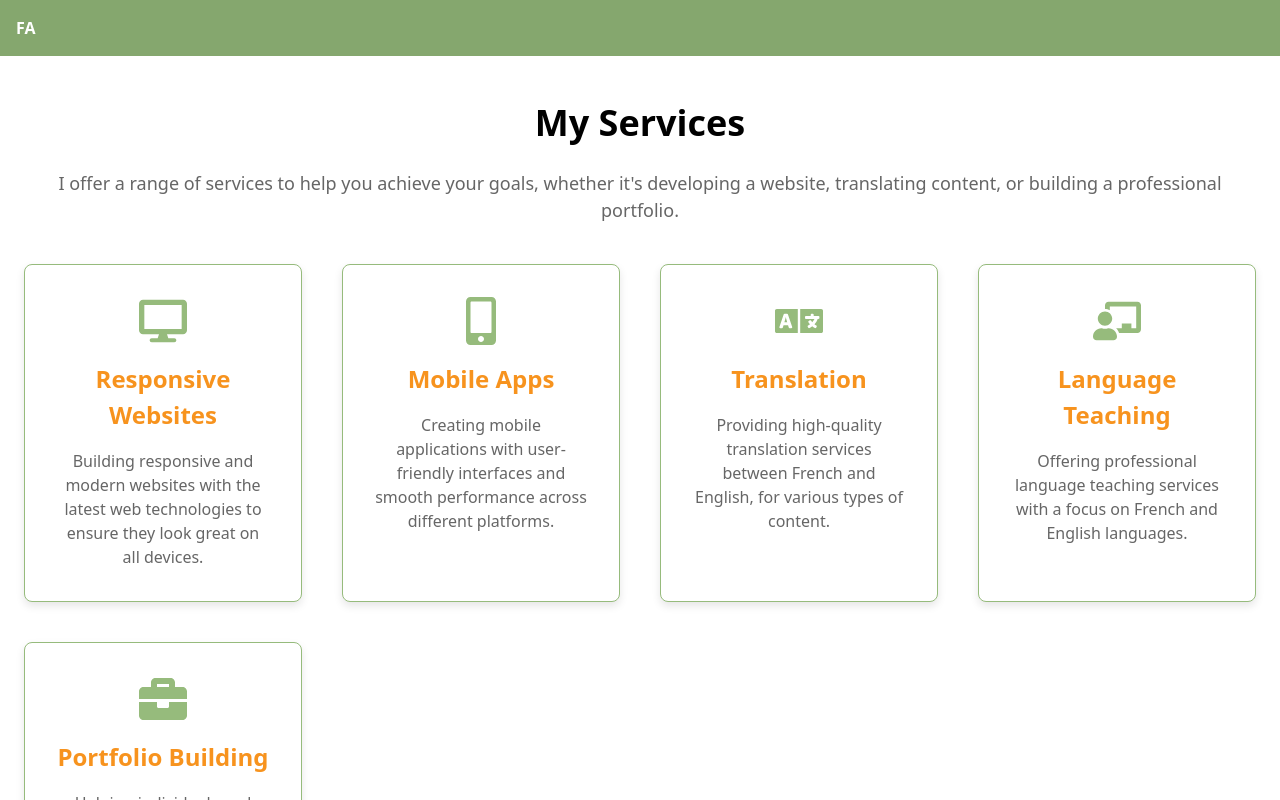
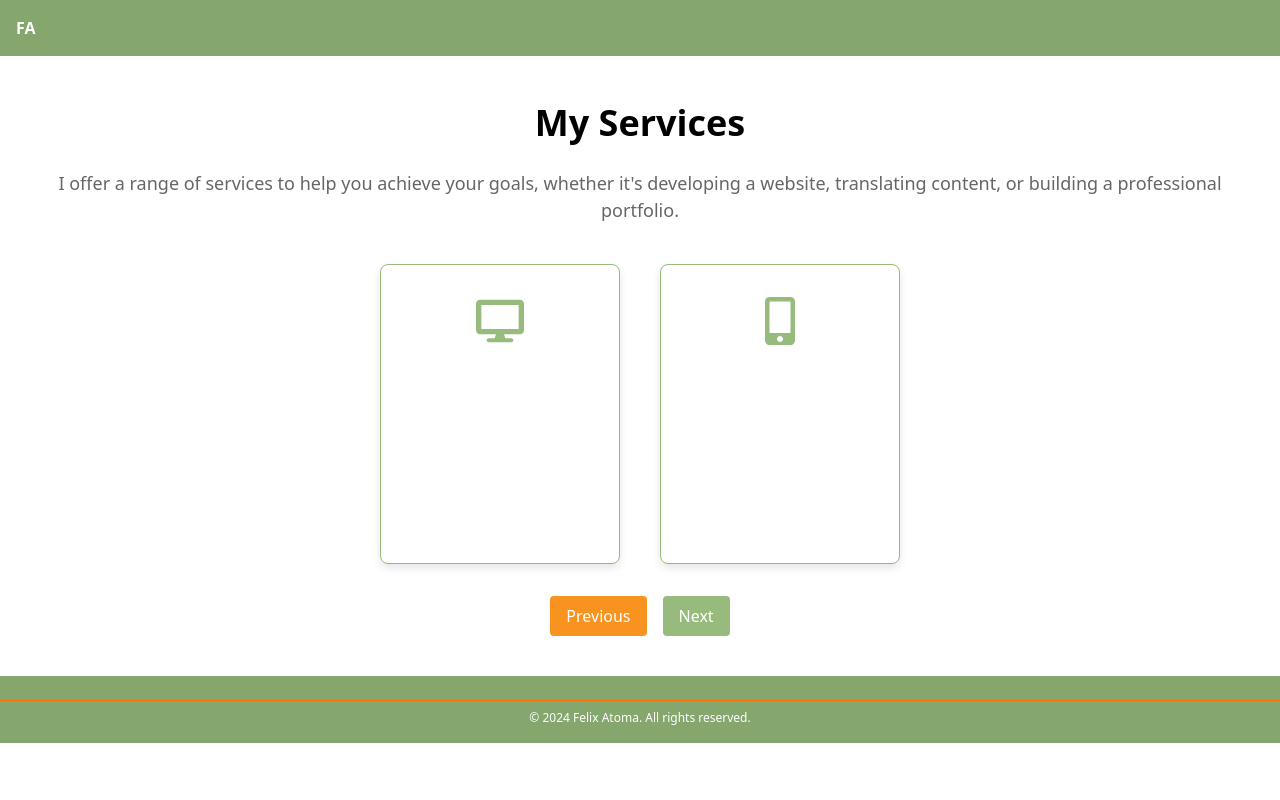
Before and after one commit to felix-atoma/felix-portfolio, a React (Vite) app: page /services in a window 1280 px wide. Shown: the top 800 px of the page. Built offline with nearby package versions, Linux system fonts and the light colour scheme.

Commit message:
contact form styling

```diff
--- a/src/components/Contact.jsx
+++ b/src/components/Contact.jsx
@@ -18,7 +18,7 @@ const Contact = () => {
 
   const handleSubmit = (e) => {
     e.preventDefault();
-    // Here you can handle form submission, e.g., send data to an API
+    // Handle form submission
     setSubmitted(true);
     // Reset form
     setFormData({ firstName: '', lastName: '', email: '', phone: '', message: '' });
@@ -35,13 +35,13 @@ const Contact = () => {
   const containerStyle = {
     maxWidth: '1200px',
     margin: '0 auto',
-    backgroundColor: '#f9f9f9', // Light gray background for contrast
+    backgroundColor: '#f9f9f9',
     boxShadow: '0 4px 6px rgba(0, 0, 0, 0.1)',
     borderRadius: '0.5rem',
     padding: '2rem',
     display: 'flex',
     flexDirection: 'column',
-    alignItems: 'center', // Center align items
+    alignItems: 'center',
   };
 
   const headerStyle = {
@@ -59,7 +59,7 @@ const Contact = () => {
   const infoHeaderStyle = {
     fontSize: '1.5rem',
     fontWeight: '700',
-    color: '#96BB7C', // Light green color
+    color: '#96BB7C',
     marginBottom: '1.5rem',
   };
 
@@ -71,9 +71,9 @@ const Contact = () => {
 
   const iconStyle = {
     fontSize: '1.5rem',
-    color: '#FF6F00', // Orange color
+    color: '#FF6F00',
     marginRight: '1rem',
-    cursor: 'pointer', // Change cursor to pointer
+    cursor: 'pointer',
   };
 
   const infoTextStyle = {
@@ -84,8 +84,8 @@ const Contact = () => {
     display: 'flex',
     flexDirection: 'column',
     gap: '1.5rem',
-    width: '100%', // Make form take full width
-    maxWidth: '500px', // Max width to center the form nicely
+    width: '100%',
+    maxWidth: '500px',
   };
 
   const inputStyle = {
@@ -97,7 +97,7 @@ const Contact = () => {
 
   const buttonStyle = {
     width: '100%',
-    backgroundColor: '#96BB7C', // Light green color
+    backgroundColor: '#96BB7C',
     color: '#ffffff',
     padding: '0.75rem',
     borderRadius: '0.5rem',
@@ -106,7 +106,24 @@ const Contact = () => {
   };
 
   const buttonHoverStyle = {
-    backgroundColor: '#85a76e', // Darker shade of light green
+    backgroundColor: '#85a76e',
+  };
+
+  const gridStyle = {
+    display: 'flex',
+    flexDirection: 'column',
+    gap: '3rem',
+    '@media (min-width: 768px)': {
+      flexDirection: 'row',
+    },
+  };
+
+  const contactInfoContainerStyle = {
+    flex: 1,
+  };
+
+  const formContainerStyle = {
+    flex: 1,
   };
 
   return (
@@ -114,9 +131,9 @@ const Contact = () => {
       <div style={containerStyle}>
         <h1 style={headerStyle}>Contact Me</h1>
 
-        <div style={{ display: 'grid', gap: '3rem', gridTemplateColumns: '1fr', '@media (min-width: 768px)': { gridTemplateColumns: '1fr 1fr' } }}>
+        <div style={gridStyle}>
           {/* Contact Information */}
-          <div style={contactInfoStyle}>
+          <div style={contactInfoContainerStyle}>
             <h2 style={infoHeaderStyle}>Contact Information</h2>
             <div style={{ display: 'flex', flexDirection: 'column', gap: '1rem' }}>
               <div style={infoItemStyle}>
@@ -132,7 +149,7 @@ const Contact = () => {
                 <p style={infoTextStyle}>+233 244173068</p>
               </div>
               <div style={infoItemStyle}>
-                <a href="https://wa.me/+233244173068" target="_blank" rel="noopener noreferrer" style={iconStyle}>
+                <a href="https://wa.me/233244173068" target="_blank" rel="noopener noreferrer" style={iconStyle}>
                   <FaWhatsapp />
                 </a>
                 <p style={infoTextStyle}>Send a WhatsApp message</p>
@@ -147,7 +164,7 @@ const Contact = () => {
           </div>
 
           {/* Contact Form */}
-          <div>
+          <div style={formContainerStyle}>
             <h2 style={infoHeaderStyle}>Get in Touch</h2>
             {submitted ? (
               <p style={{ color: '#4caf50', textAlign: 'center' }}>Thank you for your message! I'll get back to you soon.</p>
--- a/src/components/Portfolio.jsx
+++ b/src/components/Portfolio.jsx
@@ -21,6 +21,7 @@ const cardStyle = (hover, colors) => ({
 const Portfolio = () => {
   const [activeCategory, setActiveCategory] = useState('All');
   const [hoveredItemId, setHoveredItemId] = useState(null);
+  const [currentPage, setCurrentPage] = useState(1);
 
   // Define your colors
   const colors = {
@@ -44,10 +45,29 @@ const Portfolio = () => {
     { id: 6, category: 'Portfolio Building', icon: <FaBriefcase size={48} />, title: 'Portfolio Building' }
   ];
 
+  const itemsPerPage = 2;
+
   // Filter items based on the active category
   const filteredItems = activeCategory === 'All'
     ? items
     : items.filter(item => item.category === activeCategory);
+
+  // Calculate the total number of pages
+  const totalPages = Math.ceil(filteredItems.length / itemsPerPage);
+
+  // Get the items for the current page
+  const paginatedItems = filteredItems.slice(
+    (currentPage - 1) * itemsPerPage,
+    currentPage * itemsPerPage
+  );
+
+  const handleNextPage = () => {
+    setCurrentPage((prevPage) => Math.min(prevPage + 1, totalPages));
+  };
+
+  const handlePrevPage = () => {
+    setCurrentPage((prevPage) => Math.max(prevPage - 1, 1));
+  };
 
   return (
     <section style={{ padding: '1rem', '@media (min-width: 768px)': { padding: '2.5rem' }, '@media (min-width: 1024px)': { padding: '5rem' } }}>
@@ -60,7 +80,10 @@ const Portfolio = () => {
           {['All', 'Projects', 'Experience', 'Translation', 'Language Teaching', 'Portfolio Building'].map((category) => (
             <button
               key={category}
-              onClick={() => setActiveCategory(category)}
+              onClick={() => {
+                setActiveCategory(category);
+                setCurrentPage(1); // Reset to the first page when changing category
+              }}
               style={{
                 fontSize: '0.875rem',
                 color: colors.green,
@@ -80,8 +103,8 @@ const Portfolio = () => {
       </div>
 
       {/* Portfolio Grid */}
-      <div style={{ display: 'grid', gap: '1.5rem', gridTemplateColumns: 'repeat(1, 1fr)', '@media (min-width: 640px)': { gridTemplateColumns: 'repeat(2, 1fr)' }, '@media (min-width: 1024px)': { gridTemplateColumns: 'repeat(3, 1fr)' } }}>
-        {filteredItems.map(item => (
+      <div style={{ display: 'grid', gap: '1.5rem', gridTemplateColumns: 'repeat(1, 1fr)', '@media (min-width: 640px)': { gridTemplateColumns: 'repeat(2, 1fr)' } }}>
+        {paginatedItems.map(item => (
           <div
             key={item.id}
             style={cardStyle(hoveredItemId === item.id, colors)}
@@ -115,6 +138,43 @@ const Portfolio = () => {
           </div>
         ))}
       </div>
+
+      {/* Pagination Controls */}
+      <div style={{ display: 'flex', justifyContent: 'space-between', marginTop: '1.5rem' }}>
+        <button
+          onClick={handlePrevPage}
+          disabled={currentPage === 1}
+          style={{
+            padding: '0.5rem 1rem',
+            backgroundColor: colors.green,
+            color: colors.white,
+            border: 'none',
+            borderRadius: '0.25rem',
+            cursor: 'pointer',
+            opacity: currentPage === 1 ? '0.5' : '1',
+          }}
+        >
+          Previous
+        </button>
+        <span style={{ alignSelf: 'center', color: colors.text }}>
+          Page {currentPage} of {totalPages}
+        </span>
+        <button
+          onClick={handleNextPage}
+          disabled={currentPage === totalPages}
+          style={{
+            padding: '0.5rem 1rem',
+            backgroundColor: colors.green,
+            color: colors.white,
+            border: 'none',
+            borderRadius: '0.25rem',
+            cursor: 'pointer',
+            opacity: currentPage === totalPages ? '0.5' : '1',
+          }}
+        >
+          Next
+        </button>
+      </div>
     </section>
   );
 }
--- a/src/components/Services.jsx
+++ b/src/components/Services.jsx
@@ -1,4 +1,4 @@
-import React from 'react';
+import React, { useState } from 'react';
 import { FaDesktop, FaMobileAlt, FaLanguage, FaChalkboardTeacher, FaBriefcase } from 'react-icons/fa';
 
 const services = [
@@ -35,7 +35,11 @@ const services = [
 ];
 
 const Services = () => {
-  // Color scheme
+  const [currentPage, setCurrentPage] = useState(1);
+
+  const itemsPerPage = 2;
+  const totalPages = Math.ceil(services.length / itemsPerPage);
+
   const colors = {
     lightGreen: '#96BB7C',
     orange: '#F7931E',
@@ -44,7 +48,6 @@ const Services = () => {
     darkText: '#000000',
   };
 
-  // Inline style objects
   const sectionStyle = {
     padding: '2.5rem 1.5rem',
     backgroundColor: colors.white,
@@ -63,9 +66,10 @@ const Services = () => {
   };
 
   const gridStyle = {
-    display: 'grid',
+    display: 'flex',
+    justifyContent: 'center',
     gap: '2.5rem',
-    gridTemplateColumns: 'repeat(auto-fill, minmax(240px, 1fr))',
+    flexWrap: 'wrap',
   };
 
   const cardStyle = {
@@ -81,6 +85,10 @@ const Services = () => {
     backgroundColor: colors.white,
     transition: 'transform 0.3s ease',
     transform: 'scale(1)',
+    cursor: 'pointer',
+    height: '300px',
+    overflow: 'hidden',
+    width: '240px',
   };
 
   const iconStyle = {
@@ -91,13 +99,49 @@ const Services = () => {
   const titleStyle = {
     fontSize: '1.5rem',
     fontWeight: 'bold',
-    color: colors.orange,
+    color: 'transparent',
     marginBottom: '1rem',
+    transition: 'color 0.3s ease',
   };
 
   const descriptionStyle = {
     color: colors.grayText,
+    opacity: 0,
+    transition: 'opacity 0.3s ease',
   };
+
+  const handleMouseEnter = (e) => {
+    e.currentTarget.querySelector('h3').style.color = colors.orange;
+    e.currentTarget.querySelector('p').style.opacity = 1;
+  };
+
+  const handleMouseLeave = (e) => {
+    e.currentTarget.querySelector('h3').style.color = 'transparent';
+    e.currentTarget.querySelector('p').style.opacity = 0;
+  };
+
+  const handlePrevious = () => {
+    setCurrentPage((prevPage) => (prevPage === 1 ? totalPages : prevPage - 1));
+  };
+
+  const handleNext = () => {
+    setCurrentPage((prevPage) => (prevPage === totalPages ? 1 : prevPage + 1));
+  };
+
+  const buttonStyle = {
+    padding: '0.5rem 1rem',
+    margin: '0 0.5rem',
+    backgroundColor: colors.lightGreen,
+    color: colors.white,
+    border: 'none',
+    borderRadius: '0.25rem',
+    cursor: 'pointer',
+    fontSize: '1rem',
+    transition: 'background-color 0.3s ease',
+  };
+
+  const startIndex = (currentPage - 1) * itemsPerPage;
+  const selectedServices = services.slice(startIndex, startIndex + itemsPerPage);
 
   return (
     <section style={sectionStyle}>
@@ -109,12 +153,12 @@ const Services = () => {
       </div>
 
       <div style={gridStyle}>
-        {services.map(service => (
+        {selectedServices.map((service) => (
           <div
             key={service.id}
             style={cardStyle}
-            onMouseEnter={(e) => e.currentTarget.style.transform = 'scale(1.05)'}
-            onMouseLeave={(e) => e.currentTarget.style.transform = 'scale(1)'}
+            onMouseEnter={handleMouseEnter}
+            onMouseLeave={handleMouseLeave}
           >
             <div style={iconStyle}>{service.icon}</div>
             <h3 style={titleStyle}>{service.title}</h3>
@@ -122,8 +166,20 @@ const Services = () => {
           </div>
         ))}
       </div>
+
+      <div style={{ textAlign: 'center', marginTop: '2rem' }}>
+        <button
+          onClick={handlePrevious}
+          style={{ ...buttonStyle, backgroundColor: colors.orange }}
+        >
+          Previous
+        </button>
+        <button onClick={handleNext} style={buttonStyle}>
+          Next
+        </button>
+      </div>
     </section>
   );
-}
+};
 
 export default Services;
```
